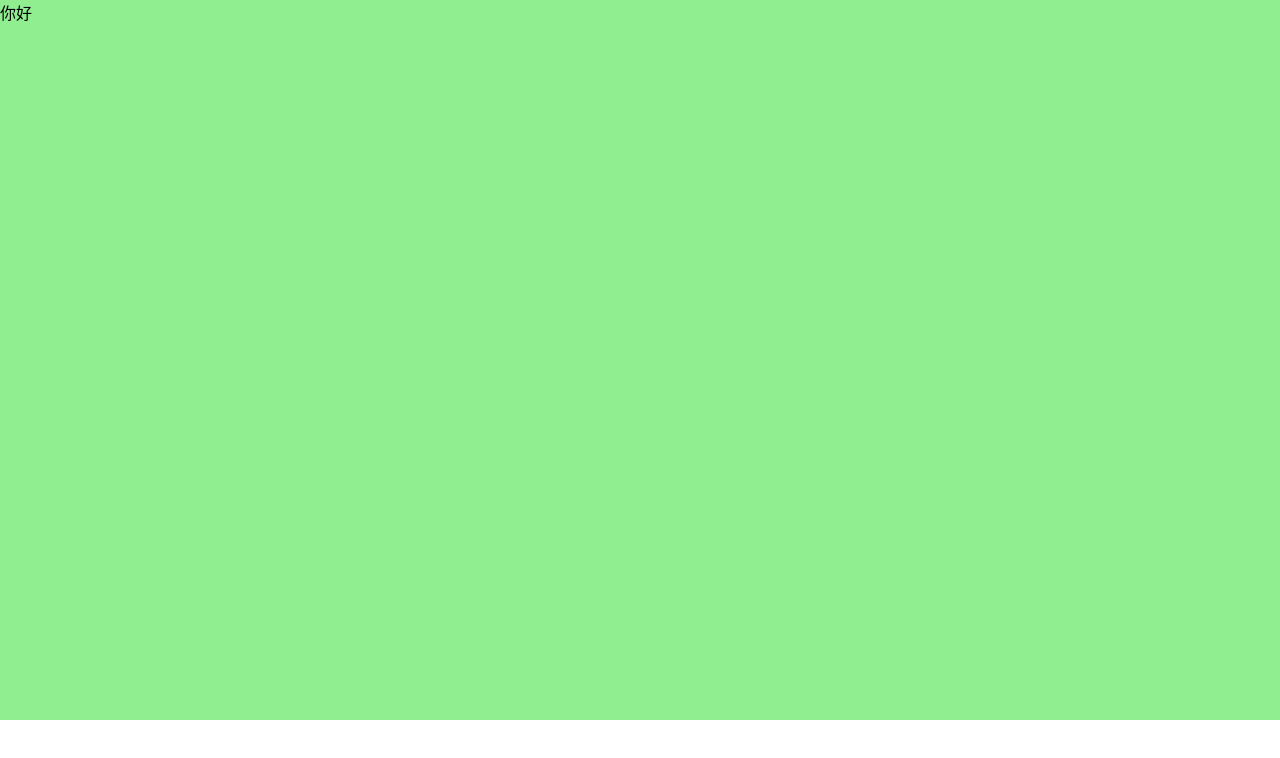
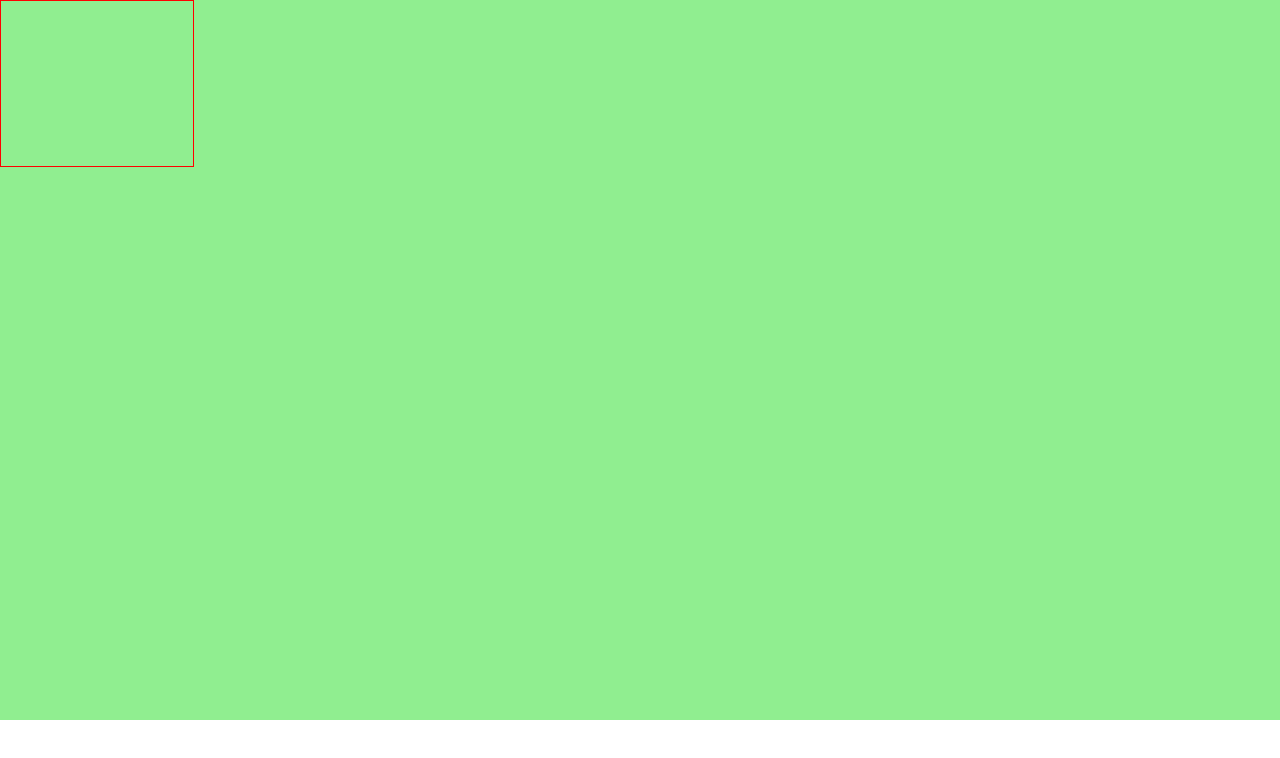
Before and after one commit to gjf610/big-screen-01, a React (Vite) app: page /#/ in a window 1280 px wide. Shown: the top 758 px of the page. Built offline with nearby package versions, Linux system fonts and the light colour scheme.

Commit message:
added px function

```diff
--- a/src/pages/home.scss
+++ b/src/pages/home.scss
@@ -1 +1,9 @@
 @import "../shared/helper";
+@function px($n){
+    @return $n / 2420 * 100rem
+}
+.x{
+    width: px(367);
+    height: px(315);
+    border: 1px solid red;
+}
--- a/src/pages/home.tsx
+++ b/src/pages/home.tsx
@@ -4,7 +4,7 @@
 export const Home = () => {
     return (
         <div>
-            你好
+            <div className="x"></div>
         </div>
     );
 };
```
